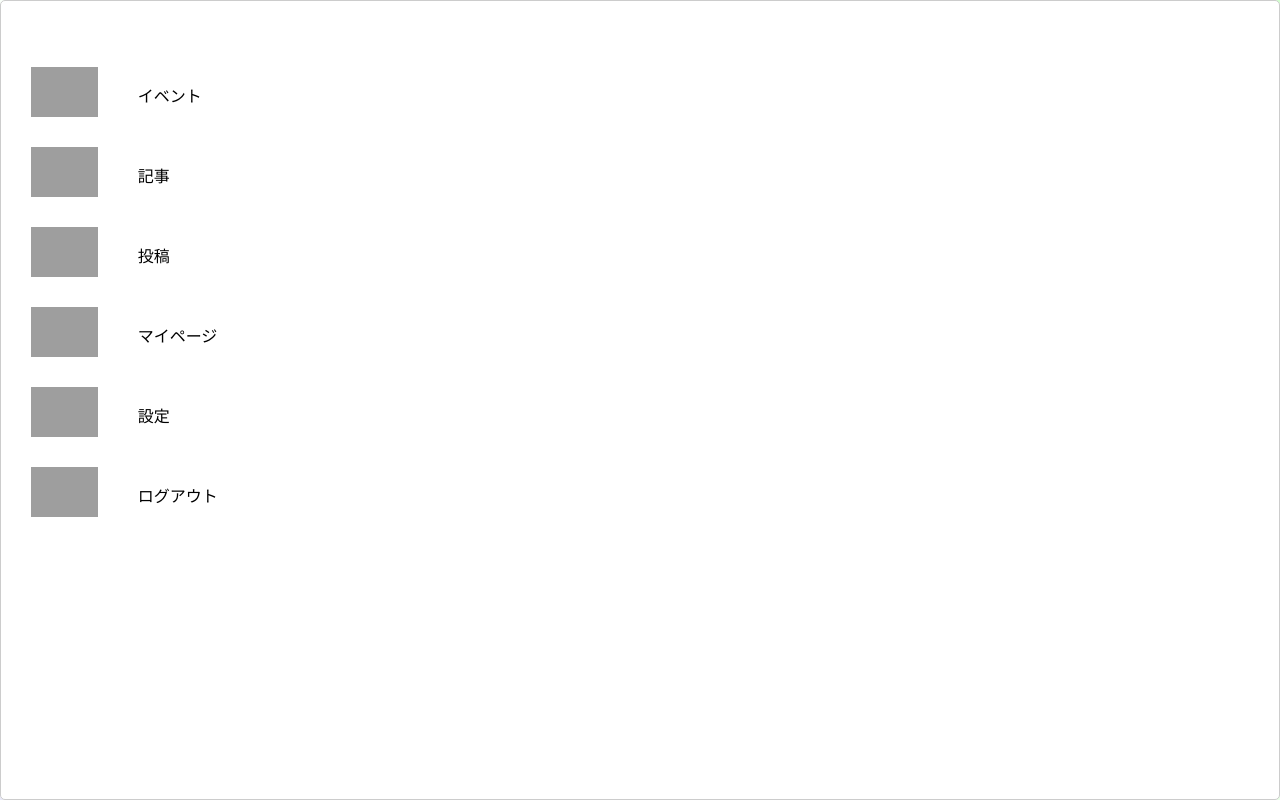
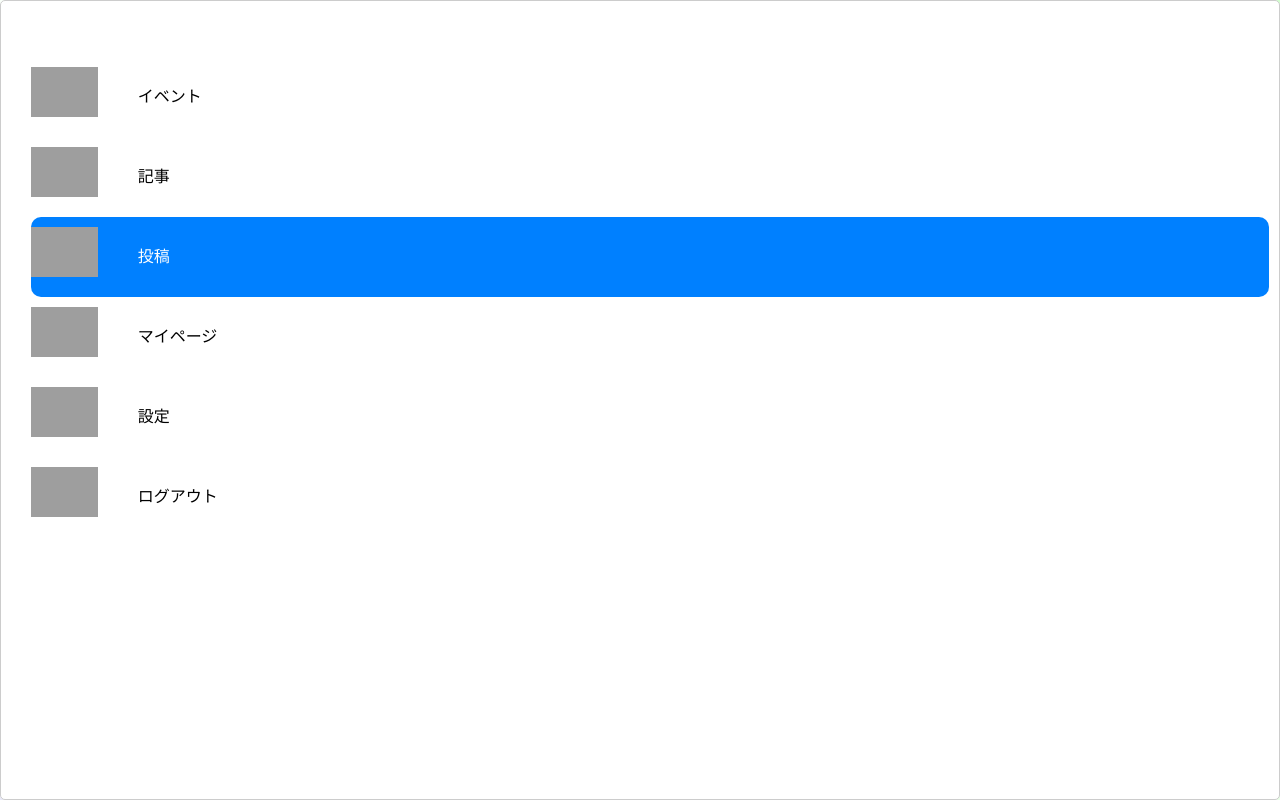
Before and after one commit to Ryuki0530/copla, a PHP site: page /left.html in a window 1280 px wide. Run offline with PHP 8.4, Linux system fonts and the light colour scheme; grey boxes are pictures that could not be loaded.

Commit message:
Return Post Button

```diff
--- a/body/Home/css/stylesheet.css
+++ b/body/Home/css/stylesheet.css
@@ -56,6 +56,18 @@ body {
     align-items: center;
     text-align: center;
     font-size: 1.5rem;
+}
+
+#openFormButton {
+    background-color:#0080ff;
+}
+
+#openFormButton:hover {
+    background-color:#00bfff;
+}
+
+#openFormButton .title {
+    color: white;
 }
 
 .content-wrapper{
```
Also changed, not shown: body/resource/投稿.png.
